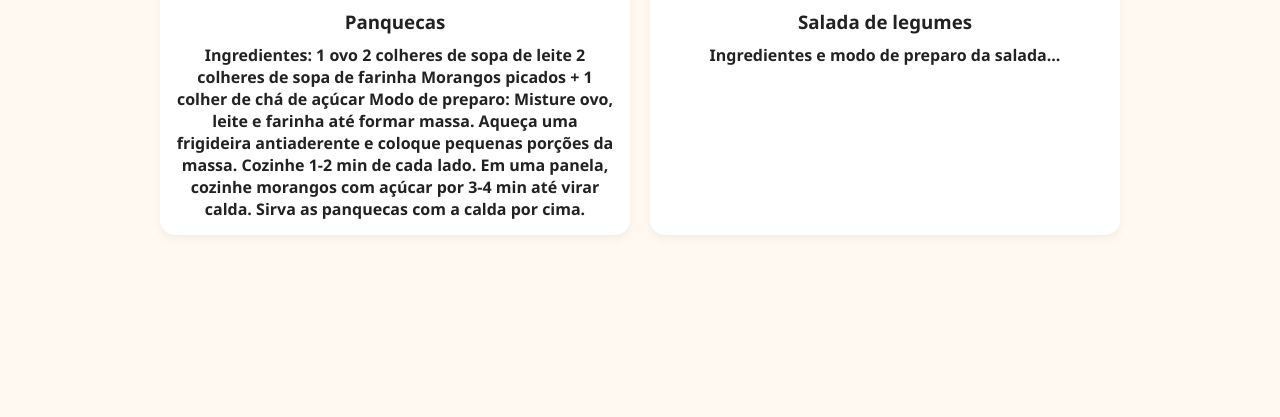
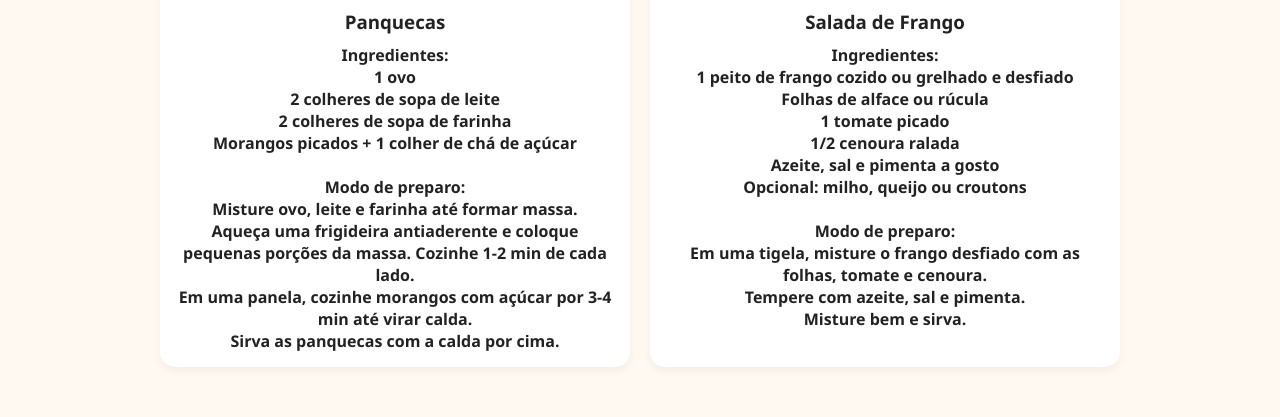
Before and after one commit to Emi-oliv/Site-de-receita, a plain HTML site: page index.html in a window 1280 px wide. Shown: the part 870-1287 px from the top of the page. Before the commit the page ends 1155 px from the top, so only its background shows below. Drawn offline with Linux system fonts and the light colour scheme.

Commit message:
Update index.html

```diff
--- a/index.html
+++ b/index.html
@@ -18,34 +18,54 @@
     <main>
         <h1>Bem-vindo ao nosso site de receitas 🍰</h1>
         <p>Receita do dia: Cookie de chocolate!</p>
-        <img width="300" height="250" alt="Image" src="https://github.com/user-attachments/assets/083cc6b7-71f0-4a6b-b8a5-c082a4d3e73f" />
+        <img width="300" height="250" alt="Cookie de chocolate" src="https://github.com/user-attachments/assets/083cc6b7-71f0-4a6b-b8a5-c082a4d3e73f" />
 
         <div class="receitas">
+
+            <!-- Card da Panqueca -->
             <div class="receita-card">
                 <img width="300" height="250" alt="Panquecas" src="https://github.com/user-attachments/assets/e9163462-6b76-487f-9406-af2fe9e85d37" />
                 <div class="receita-info">
                     <h3>Panquecas</h3>
-            <p>Ingredientes:
+                    <p>
+                        <strong>Ingredientes:</strong><br>
+                        1 ovo<br>
+                        2 colheres de sopa de leite<br>
+                        2 colheres de sopa de farinha<br>
+                        Morangos picados + 1 colher de chá de açúcar<br><br>
 
-1 ovo
-2 colheres de sopa de leite
-2 colheres de sopa de farinha
-Morangos picados + 1 colher de chá de açúcar
-
-Modo de preparo:
-Misture ovo, leite e farinha até formar massa.
-
-Aqueça uma frigideira antiaderente e coloque pequenas porções da massa. Cozinhe 1-2 min de cada lado.
-Em uma panela, cozinhe morangos com açúcar por 3-4 min até virar calda.
-Sirva as panquecas com a calda por cima.</p>
-
+                        <strong>Modo de preparo:</strong><br>
+                        Misture ovo, leite e farinha até formar massa.<br>
+                        Aqueça uma frigideira antiaderente e coloque pequenas porções da massa. Cozinhe 1-2 min de cada lado.<br>
+                        Em uma panela, cozinhe morangos com açúcar por 3-4 min até virar calda.<br>
+                        Sirva as panquecas com a calda por cima.
+                    </p>
                 </div>
             </div>
+
+            <!-- Card da Salada -->
             <div class="receita-card">
                 <img width="300" height="250" alt="Salada de legumes" src="https://github.com/user-attachments/assets/07410514-0c31-43d8-99d1-a72ba243fc25" />
                 <div class="receita-info">
-            <h3>Salada de legumes</h3>
-            <p>Ingredientes e modo de preparo da salada...</p>
+                    <h3>Salada de Frango</h3>
+                    <p>
+                        <strong>Ingredientes:</strong><br>
+                        1 peito de frango cozido ou grelhado e desfiado<br>
+                        Folhas de alface ou rúcula<br>
+                        1 tomate picado<br>
+                        1/2 cenoura ralada<br>
+                        Azeite, sal e pimenta a gosto<br>
+                        Opcional: milho, queijo ou croutons<br><br>
+
+                        <strong>Modo de preparo:</strong><br>
+                        Em uma tigela, misture o frango desfiado com as folhas, tomate e cenoura.<br>
+                        Tempere com azeite, sal e pimenta.<br>
+                        Misture bem e sirva.
+                    </p>
                 </div>
             </div>
+
         </div>
+    </main>
+</body>
+</html>
```
Lines whose indentation alone changed are shown as unchanged.
